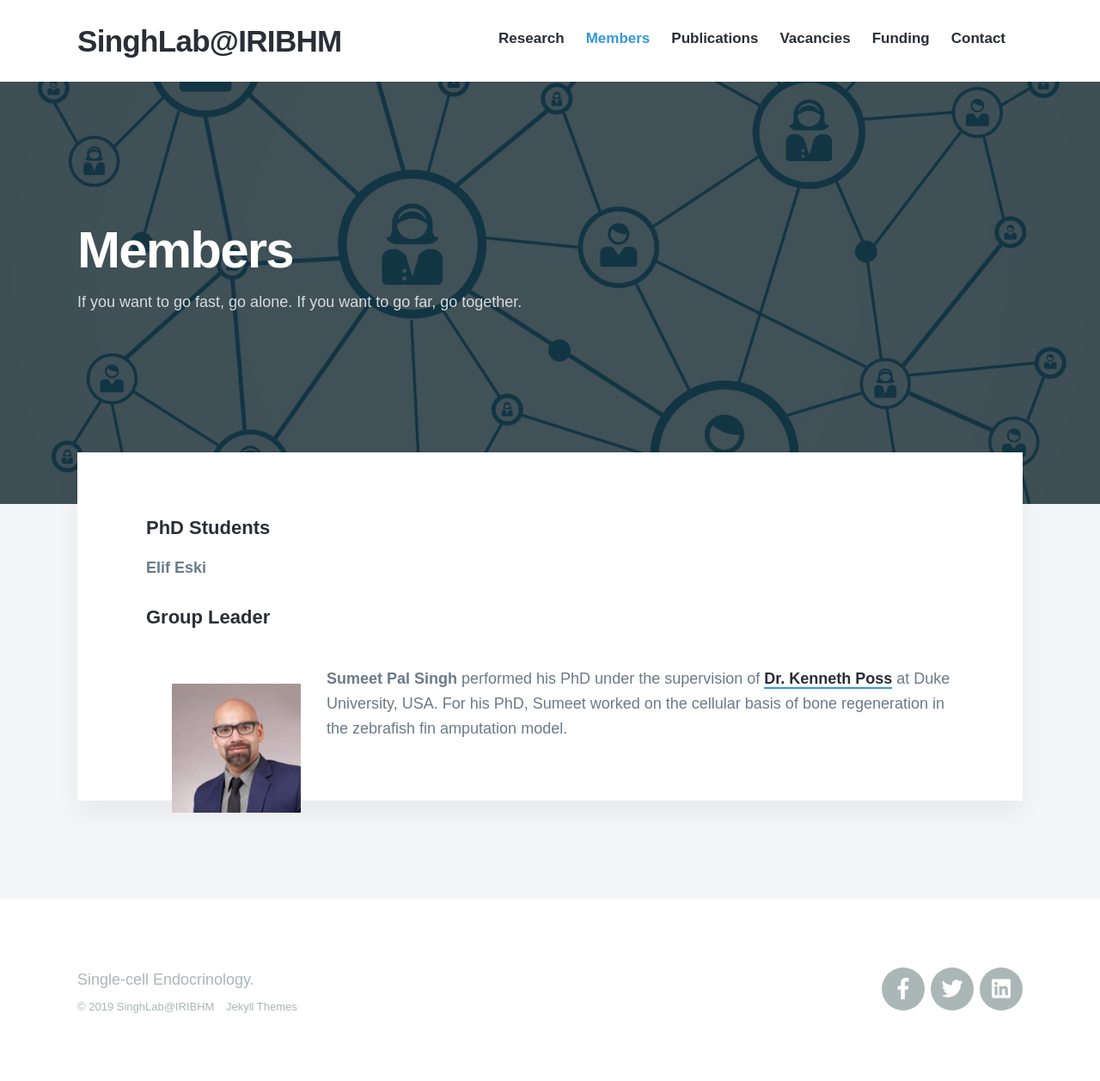
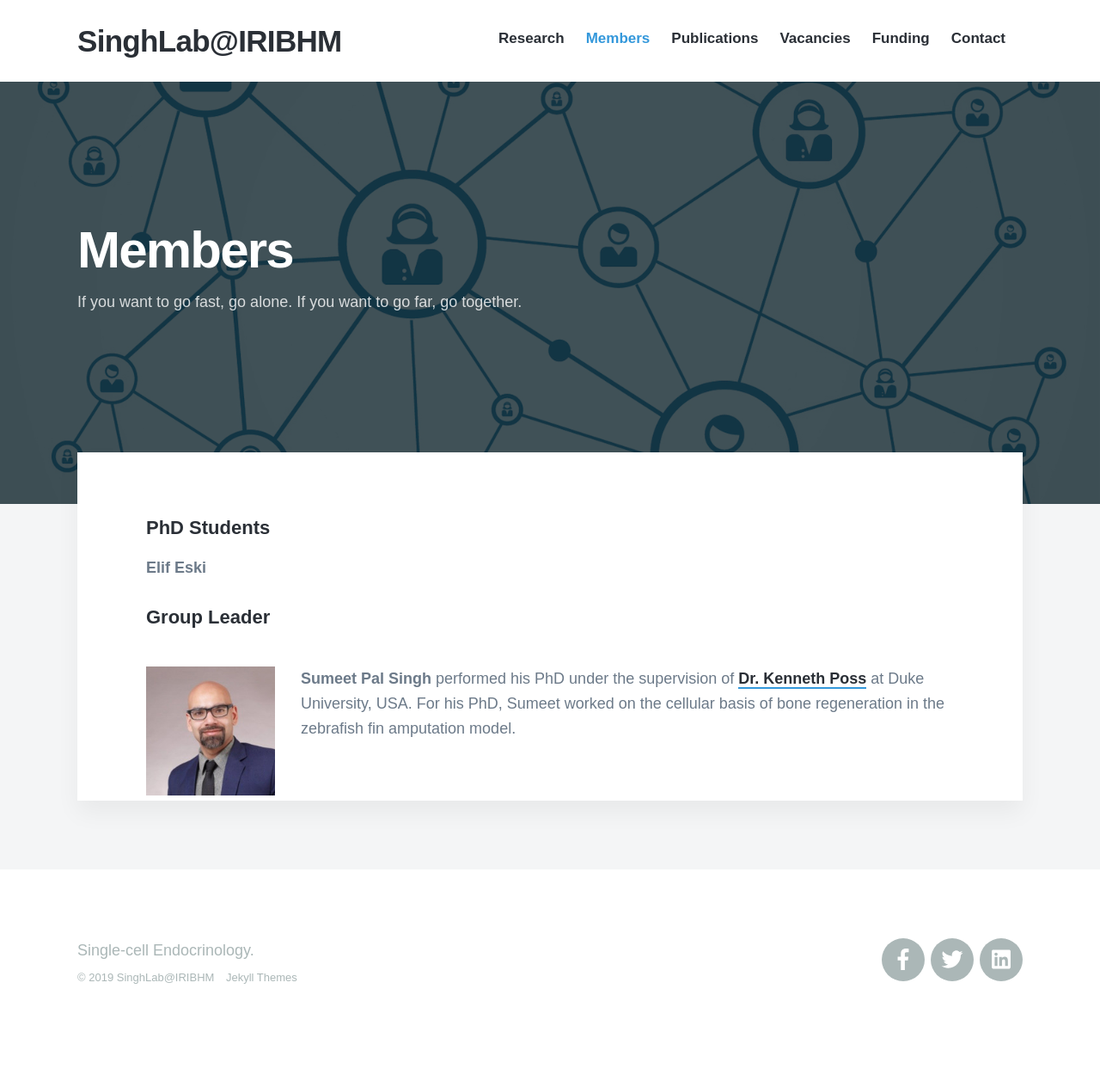
Before and after one commit to sumeetpalsingh/sumeetpalsingh.github.io, a Jekyll site: the page built from _pages/members.md, in a window 1280 px wide. Shown: the whole page at 86% size. Built offline with Jekyll 4.4.1, drawn with Linux system fonts in a browser that asks for light colours; nearby versions of some CDN libraries; some web fonts are replaced; after the commit the page ends 1223 px from its top, so only the background shows below that.

Commit message:
Update members.md

```diff
--- a/_pages/members.md
+++ b/_pages/members.md
@@ -12,8 +12,6 @@
 
 #### Group Leader
 
-<p>
-<img src="/images/members/sumeet.jpeg" alt="Sumeet" style="float:left;width:150px;height:150px;margin:20px 30px">
-Sumeet Pal Singh performed his PhD under the supervision of <a href="https://sites.duke.edu/posslab/">Dr. Kenneth Poss</a> at Duke University, USA. For his PhD, Sumeet worked on the cellular basis of bone regeneration in the zebrafish fin amputation model.
-</p>
+<img src="/images/members/sumeet.jpeg" alt="Sumeet" style="float:left;width:150px;height:150px;margin:0px 30px 0px 0px">
+
 **Sumeet Pal Singh** performed his PhD under the supervision of [Dr. Kenneth Poss](https://sites.duke.edu/posslab/) at Duke University, USA. For his PhD, Sumeet worked on the cellular basis of bone regeneration in the zebrafish fin amputation model.
```
